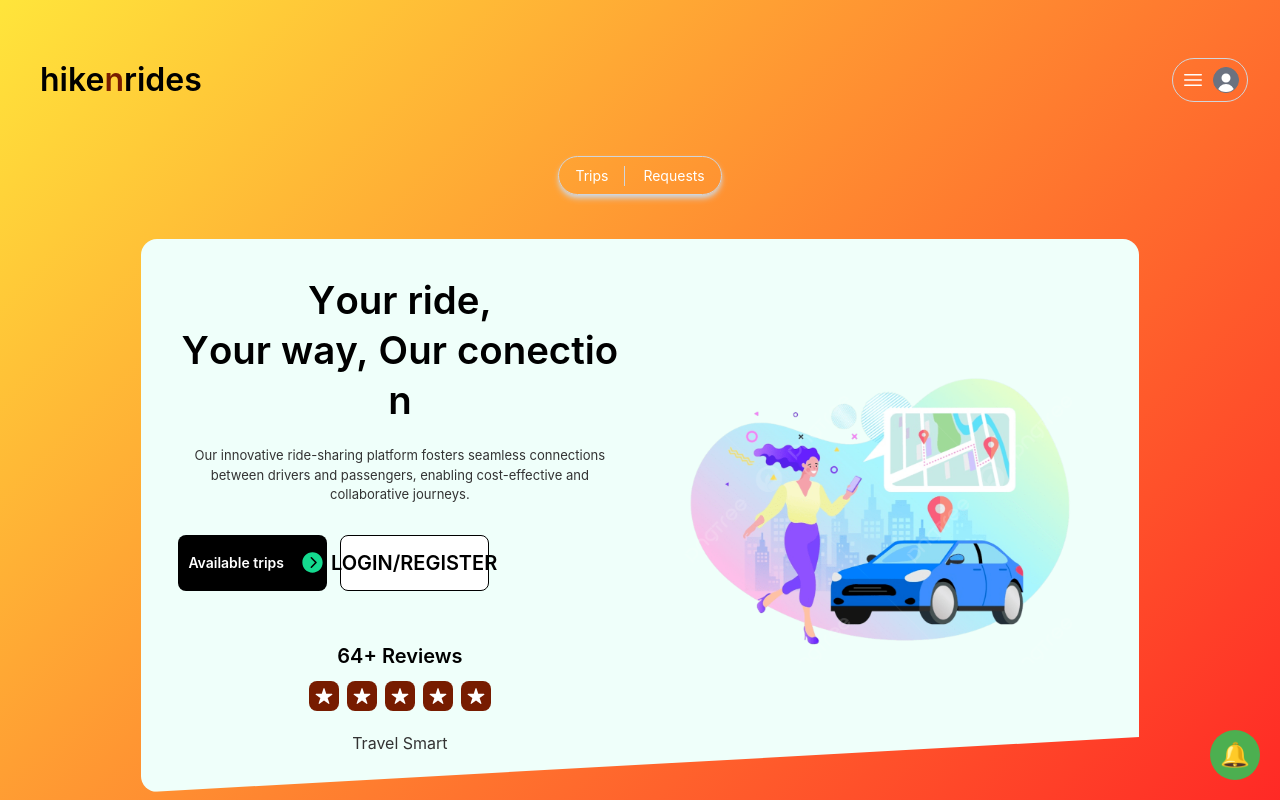
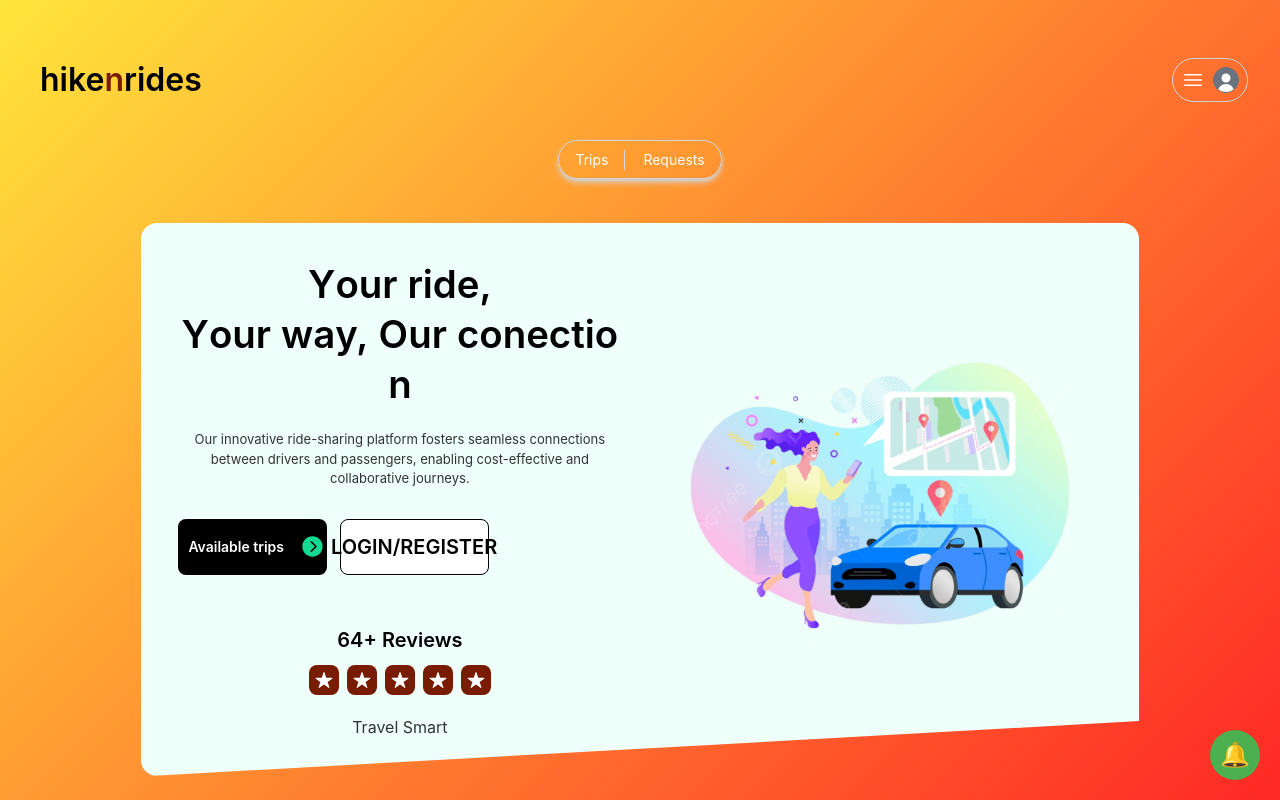
Before and after one commit to hikenrides/company_website, a React (Vite) app in the folder client/: page / in a window 1280 px wide. Shown: the top 800 px of the page. Built offline with nearby package versions, Linux system fonts and the light colour scheme; no server answers.

Commit message:
margin-top of tab edited

```diff
--- a/client/src/Header.jsx
+++ b/client/src/Header.jsx
@@ -74,7 +74,7 @@ export default function Header() {
         </Link>
       </header>
 
-      <div className="tab-container flex gap-2 border border-gray-300 rounded-full py-1 px-2 shadow-md shadow-gray-300 mt-4">
+      <div className="tab-container flex gap-2 border border-gray-300 rounded-full py-1 px-2 shadow-md shadow-gray-300">
         <Link to={"/account/trips"}>
           <div
             className={`flex text-white cursor-pointer ${
```
